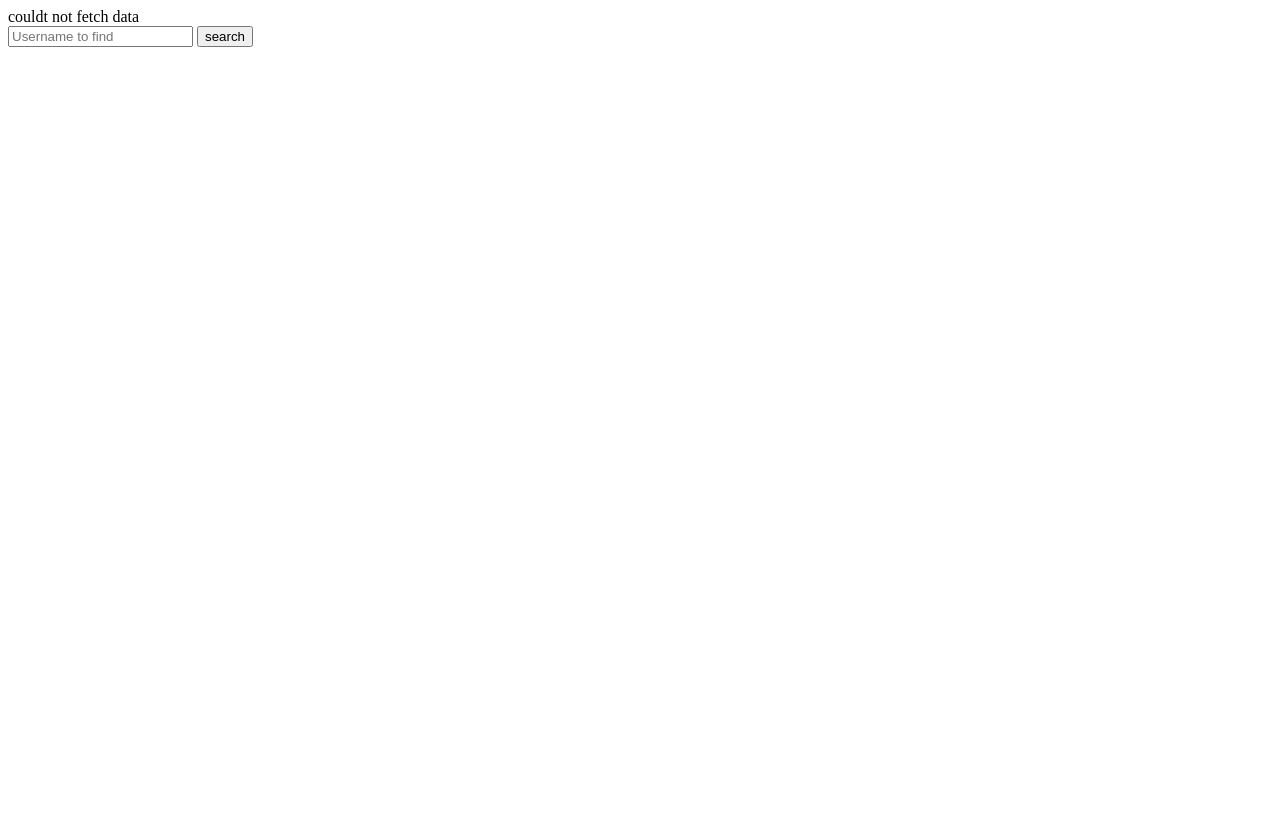
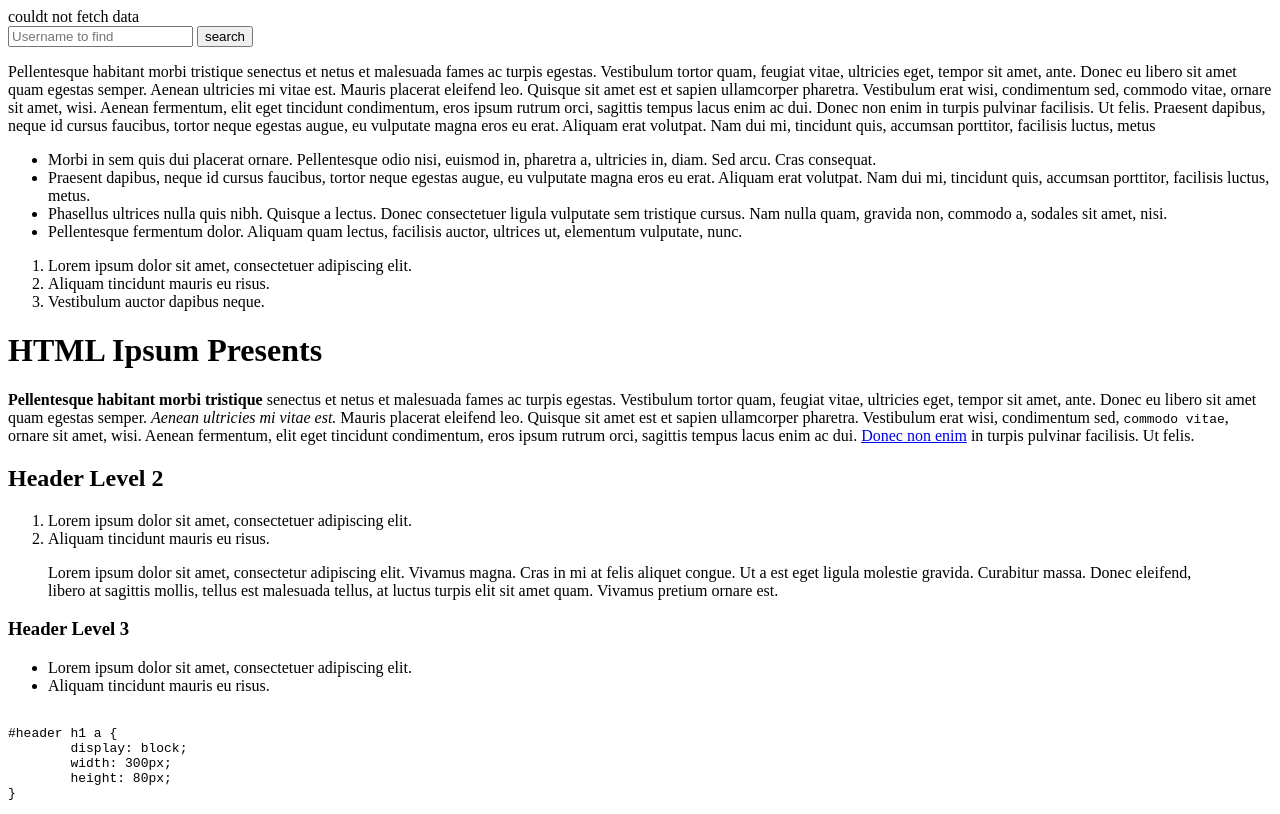
Before and after one commit to TrainedLoop/GetStartAngularJS, a plain HTML site: page index.html in a window 1280 px wide. Drawn offline with nearby package versions, Linux system fonts and the light colour scheme; no server answers.

Commit message:
Contador

```diff
--- a/index.html
+++ b/index.html
@@ -17,7 +17,53 @@
     <input type="submit" value="search" ng-click="search(username)">
   </form>
 
-<div ng-include="'userdetails.html'" ng-show="user">
+
+  <p>Pellentesque habitant morbi tristique senectus et netus et malesuada fames ac turpis egestas. Vestibulum tortor quam, feugiat vitae, ultricies eget, tempor sit amet, ante. Donec eu libero sit amet quam egestas semper. Aenean ultricies mi vitae est. Mauris placerat eleifend leo. Quisque sit amet est et sapien ullamcorper pharetra. Vestibulum erat wisi, condimentum sed, commodo vitae, ornare sit amet, wisi. Aenean fermentum, elit eget tincidunt condimentum, eros ipsum rutrum orci, sagittis tempus lacus enim ac dui. Donec non enim in turpis pulvinar facilisis. Ut felis. Praesent dapibus, neque id cursus faucibus, tortor neque egestas augue, eu vulputate magna eros eu erat. Aliquam erat volutpat. Nam dui mi, tincidunt quis, accumsan porttitor, facilisis luctus, metus</p>
+  <ul>
+   <li>Morbi in sem quis dui placerat ornare. Pellentesque odio nisi, euismod in, pharetra a, ultricies in, diam. Sed arcu. Cras consequat.</li>
+   <li>Praesent dapibus, neque id cursus faucibus, tortor neque egestas augue, eu vulputate magna eros eu erat. Aliquam erat volutpat. Nam dui mi, tincidunt quis, accumsan porttitor, facilisis luctus, metus.</li>
+   <li>Phasellus ultrices nulla quis nibh. Quisque a lectus. Donec consectetuer ligula vulputate sem tristique cursus. Nam nulla quam, gravida non, commodo a, sodales sit amet, nisi.</li>
+   <li>Pellentesque fermentum dolor. Aliquam quam lectus, facilisis auctor, ultrices ut, elementum vulputate, nunc.</li>
+</ul>
+<ol>
+   <li>Lorem ipsum dolor sit amet, consectetuer adipiscing elit.</li>
+   <li>Aliquam tincidunt mauris eu risus.</li>
+   <li>Vestibulum auctor dapibus neque.</li>
+</ol>
+<h1>HTML Ipsum Presents</h1>
+
+<p><strong>Pellentesque habitant morbi tristique</strong> senectus et netus et malesuada fames ac turpis egestas. Vestibulum tortor quam, feugiat vitae, ultricies eget, tempor sit amet, ante. Donec eu libero sit amet quam egestas semper. <em>Aenean ultricies mi vitae est.</em> Mauris placerat eleifend leo. Quisque sit amet est et sapien ullamcorper pharetra. Vestibulum erat wisi, condimentum sed, <code>commodo vitae</code>, ornare sit amet, wisi. Aenean fermentum, elit eget tincidunt condimentum, eros ipsum rutrum orci, sagittis tempus lacus enim ac dui. <a href="#">Donec non enim</a> in turpis pulvinar facilisis. Ut felis.</p>
+
+<h2>Header Level 2</h2>
+
+<ol>
+   <li>Lorem ipsum dolor sit amet, consectetuer adipiscing elit.</li>
+   <li>Aliquam tincidunt mauris eu risus.</li>
+</ol>
+
+<blockquote><p>Lorem ipsum dolor sit amet, consectetur adipiscing elit. Vivamus magna. Cras in mi at felis aliquet congue. Ut a est eget ligula molestie gravida. Curabitur massa. Donec eleifend, libero at sagittis mollis, tellus est malesuada tellus, at luctus turpis elit sit amet quam. Vivamus pretium ornare est.</p></blockquote>
+
+<h3>Header Level 3</h3>
+
+<ul>
+   <li>Lorem ipsum dolor sit amet, consectetuer adipiscing elit.</li>
+   <li>Aliquam tincidunt mauris eu risus.</li>
+</ul>
+
+<pre><code>
+#header h1 a {
+	display: block;
+	width: 300px;
+	height: 80px;
+}
+</code></pre>
+
+
+
+
+<div ng-include="'userdetails.html'" ng-show="user" id="userDetails">
 </div>
+
+
 </body>
 </html>
--- a/script.js
+++ b/script.js
@@ -2,7 +2,7 @@
 
 (function() {
   var app = angular.module("githubViewer", []);
-  var MainController = function($scope, $http, $interval, $log) {
+  var MainController = function($scope, $http, $interval, $log, $anchorScroll, $location) {
     //configs
     $scope.countdown = 5;
     $scope.repoOrder ="+name";
@@ -17,6 +17,9 @@
     var onRepos= function (response) {
 
       $scope.repos = response.data;
+      $log.info("Scrolling for result");
+      $location.hash("userDetails");
+      $anchorScroll();
     };
 
 
--- a/userdetails.html
+++ b/userdetails.html
@@ -1,4 +1,4 @@
-<div ng-show="user">
+<div>
     <div>
       <h2>Name: {{user.name}}</h2>
       <img ng-src="{{user.avatar_url}}" title="{{user.name}}" height="80px">
```
